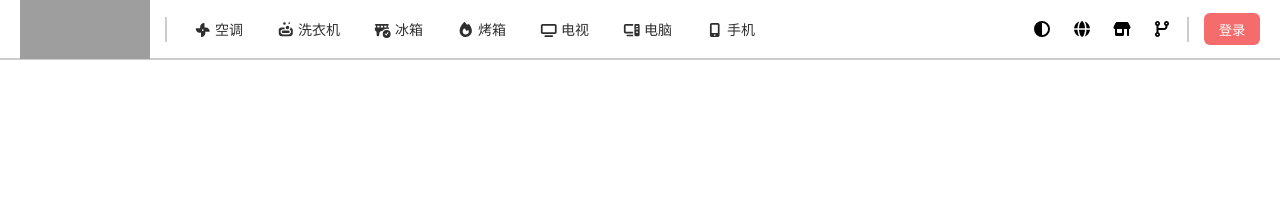
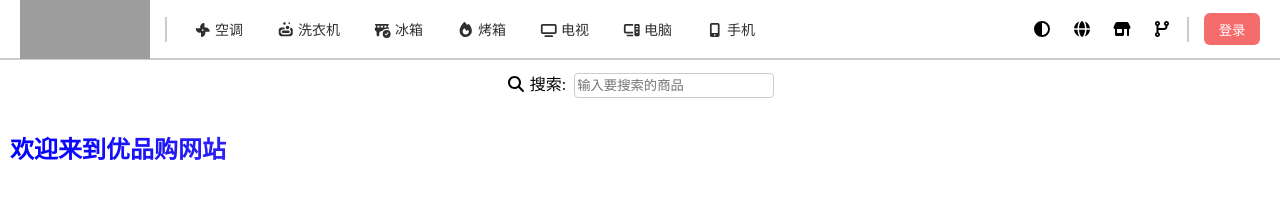
Before and after one commit to xcaaaaa/Html-Css, a plain HTML site: page index.html in a window 1280 px wide. Shown: the top 198 px of the page. Drawn offline with Linux system fonts and the light colour scheme; grey boxes are pictures that could not be loaded.

Commit message:
添加了搜索框与欢迎语

```diff
--- a/index.html
+++ b/index.html
@@ -49,6 +49,16 @@ https://cdn.jsdelivr.net/npm/@fortawesome/fontawesome-free@7.1.0/js/all.min.js
     </div>
 </nav>
 <main class="container">
+    <div class="serach">
+        <label for="search">
+            <i class="fa-solid fa-magnifying-glass"></i>
+            搜索:</label>
+        <input type="search" id="search" placeholder="输入要搜索的商品">
+    </div>
+    <div class="Welcome">
+        <h2 class="welcome">欢迎来到优品购网站</h2>
+    </div>
+
 </main>
 </body>
 </html>
--- a/style.css
+++ b/style.css
@@ -62,3 +62,32 @@ border-radius:6px;
 display:flex;
 gap:20px;
 }
+.serach{
+display:flex;
+box-sizing:border-box;
+align-items:center;
+justify-content:center;
+height:50px;
+}
+.serach >label{
+height:100%;
+line-height:50px;
+padding-right:8px;
+cursor:pointer;
+}
+.serach >input{
+height:50%;
+width:200px;
+border:1px solid #ccc;
+border-radius:4px;
+}
+.Welcome{
+padding:0 10px;
+}
+.welcome{
+background-image:linear-gradient(to right,blue,pink);
+-webkit-background-clip:text;
+background-clip:text;
+color:transparent;
+font-weight:bold;
+}
```
